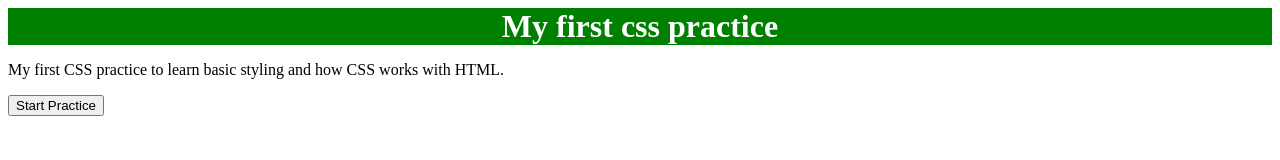
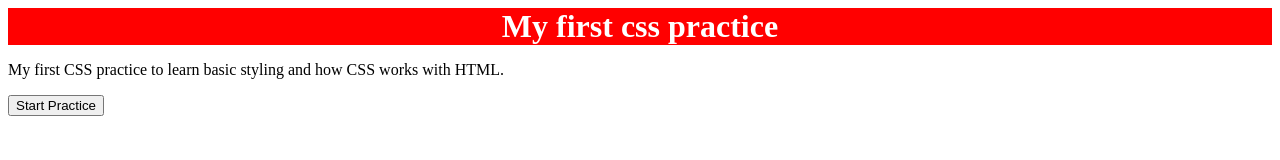
Before and after one commit to andresyarif130-max/01-css-methods, a plain HTML site: page index.html in a window 1280 px wide. Drawn offline with Linux system fonts and the light colour scheme.

Commit message:
change color: red styles.css

```diff
--- a/styles.css
+++ b/styles.css
@@ -1,5 +1,5 @@
 div {
-   background-color: green;
+   background-color: red;
    color: white;
    font-size: 32px;
    text-align: center;
```
